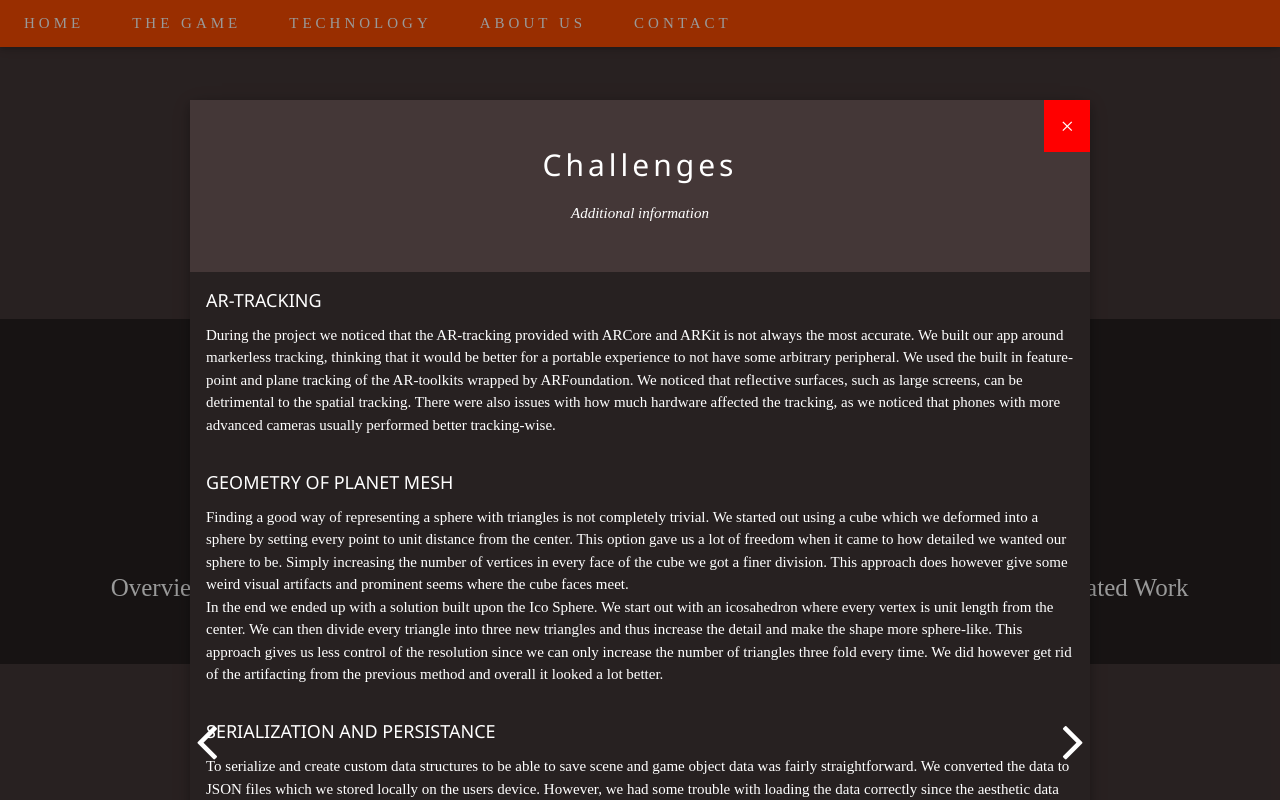
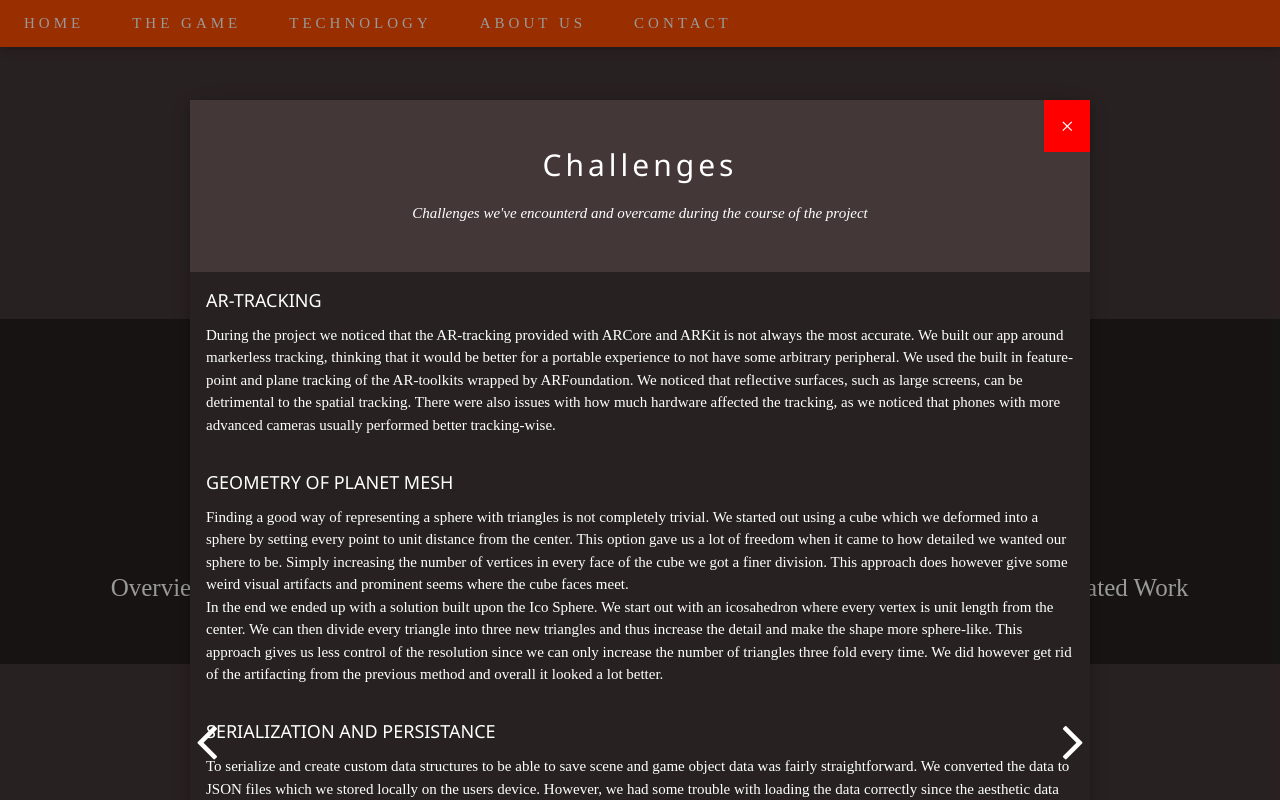
Before and after one commit to jesperenglund92/stellar-website, a plain HTML site: page index.html in a window 1280 px wide. Both pictures are taken after a click on the button "Challenges". Shown: the top 800 px of the page. Drawn offline with nearby package versions, Linux system fonts and the light colour scheme.

Commit message:
small text

```diff
--- a/index.html
+++ b/index.html
@@ -141,7 +141,7 @@
           <span onclick="document.getElementById('thirdModal').style.display='none'"
          class="w3-button palette-3 p1 w3-xlarge w3-display-topright">×</span>
           <h2 class="w3-wide">Challenges</h2>
-          <p class="w3-center"><i>Additional information</i></p>
+          <p class="w3-center"><i>Challenges we've encounterd and overcame during the course of the project</i></p>
         </header>
         <div class="w3-container palette-2 side-padding-32">
           <p>
```
